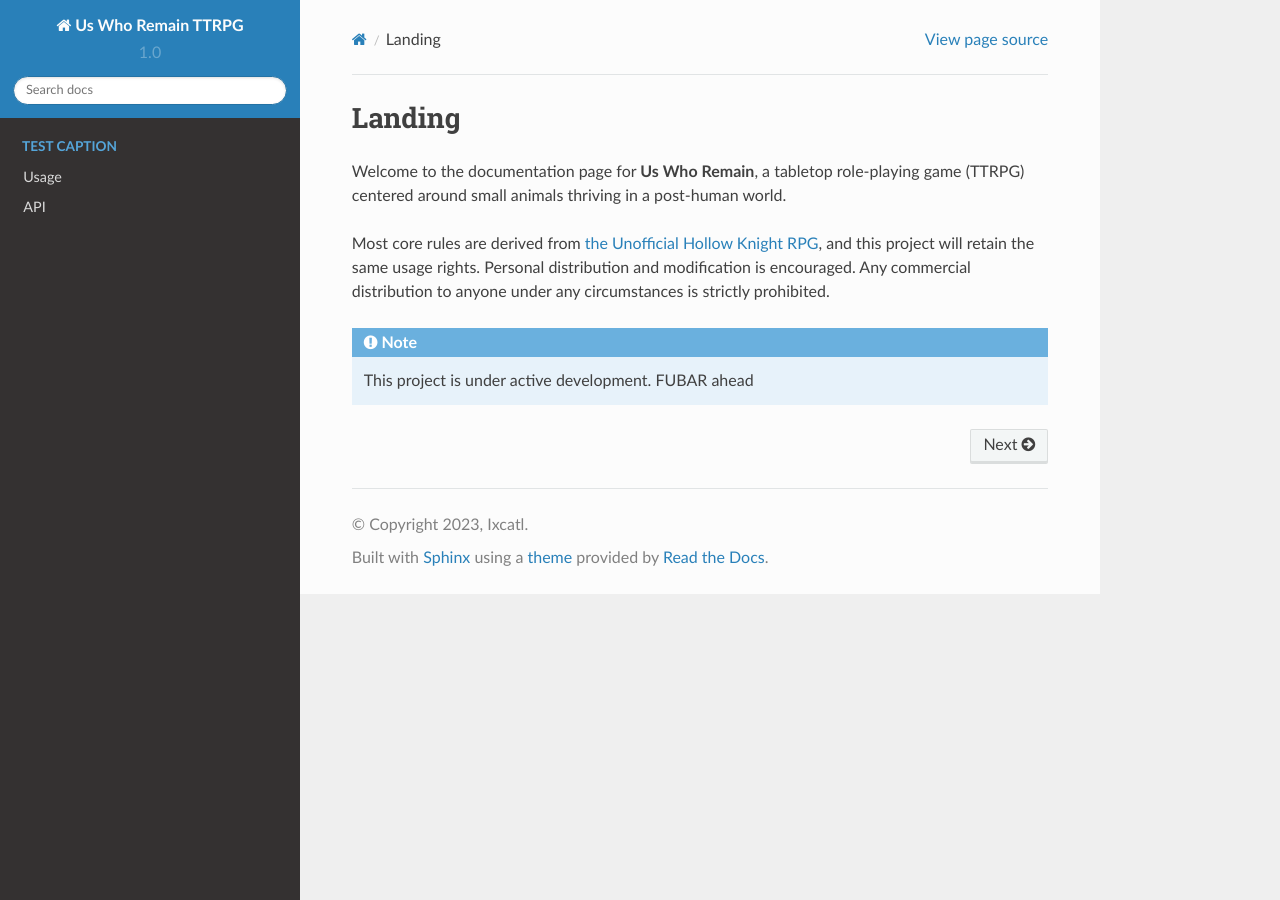
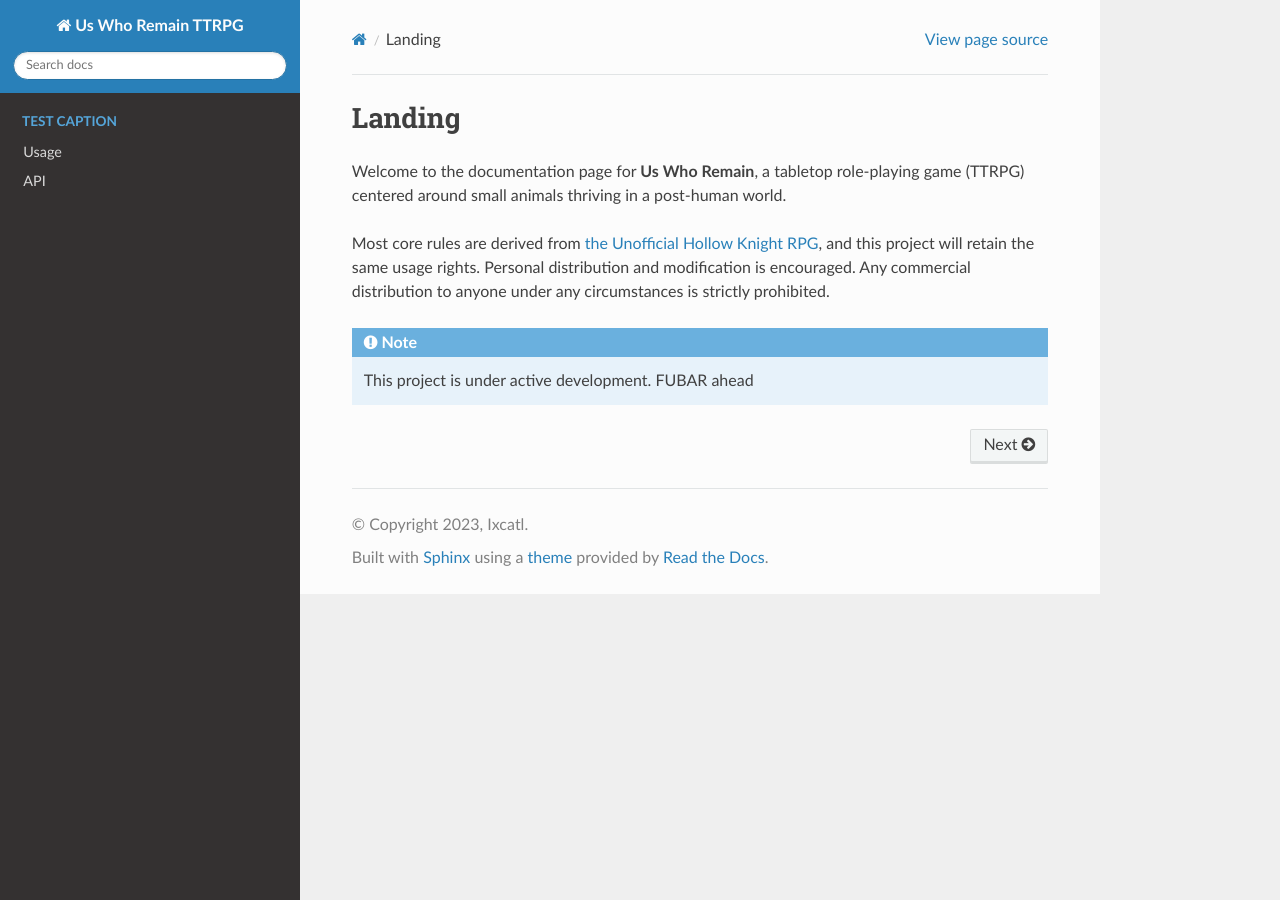
Before and after one commit to Ixcatl/fables_novasophonia, a Sphinx documentation site: the page built from docs/source/index.rst, in a window 1280 px wide. Built offline with Sphinx 7.4.7 and the Read the Docs theme 2.0.0, drawn with Linux system fonts in a browser that asks for light colours; pages that are not in the unit, such as notebooks, are missing from menus.

Commit message:
Update conf.py

```diff
--- a/docs/source/conf.py
+++ b/docs/source/conf.py
@@ -30,7 +30,10 @@
 # -- Options for HTML output
 
 html_theme = 'sphinx_rtd_theme'
-html_title = 'Us Who Remain TTRPG Handbook'
+html_title = 'Us Who Remain TTRPG handbook'
+html_theme_options = {
+    'display_version': False
+}
 
 # -- Options for EPUB output
 epub_show_urls = 'footnote'
```
